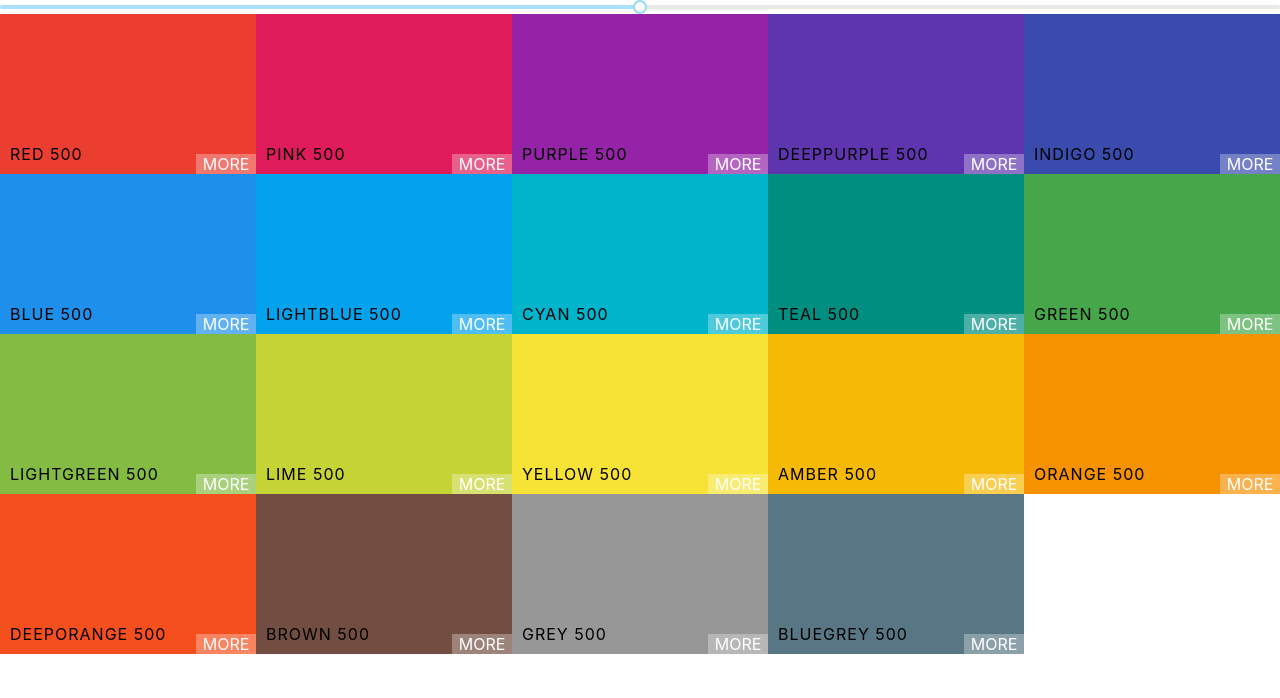
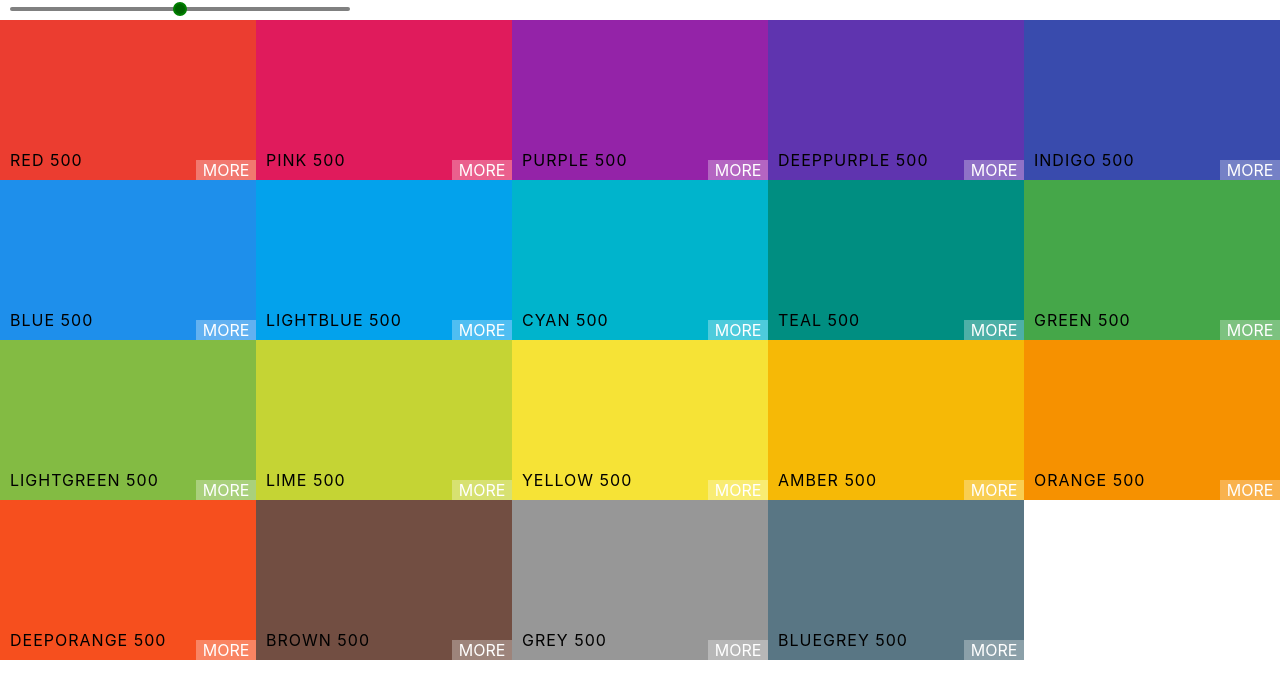
Before and after one commit to Wings30306/react-colors-1, a React (Create React App) app in the folder colors/: page / in a window 1280 px wide. Shown: the top 698 px of the page. Built offline with nearby package versions, Linux system fonts and the light colour scheme.

Commit message:
Change slider style

```diff
--- a/colors/src/Palette.css
+++ b/colors/src/Palette.css
@@ -5,3 +5,29 @@
 .Palette-colors {
     height: 80%;
 }
+
+.slider {
+    width: 340px;
+    margin: 0 10px;
+    display: inline-block;
+}
+
+.slider .rc-slider-track {
+    background-color: transparent;
+}
+
+.slider .rc-slider-rail {
+    background-color: grey;
+}
+
+.slider .rc-slider-handle,
+.slider .rc-slider-handle:active,
+.slider .rc-slider-handle:focus,
+.slider .rc-slider-handle:hover
+ {
+    background-color: darkgreen;
+    outline: none;
+    border: 2px solid green;
+    margin-top: -3;
+    margin-bottom: -7;
+}
--- a/colors/src/Palette.js
+++ b/colors/src/Palette.js
@@ -1,8 +1,10 @@
 import React, { Component } from "react";
 import ColorBox from "./ColorBox";
-import "./Palette.css";
 import Slider from 'rc-slider';
 import 'rc-slider/assets/index.css';
+import "./Palette.css";
+
+
 
 class Palette extends Component {
     constructor(props){
@@ -23,7 +25,15 @@ class Palette extends Component {
         ))
         return (
             <div className="Palette">
-                <Slider defaultValue={level} min={100} max={900} step={100} onAfterChange={this.changeLevel}/>
+                <div className="slider">
+                    <Slider
+                        defaultValue={level}
+                        min={100}
+                        max={900}
+                        step={100}
+                        onAfterChange={this.changeLevel}/>
+                </div>
+
                 {/* Navbar goes here */}
                 <div className="Palette-colors">
                     {ColorBoxes}
```
